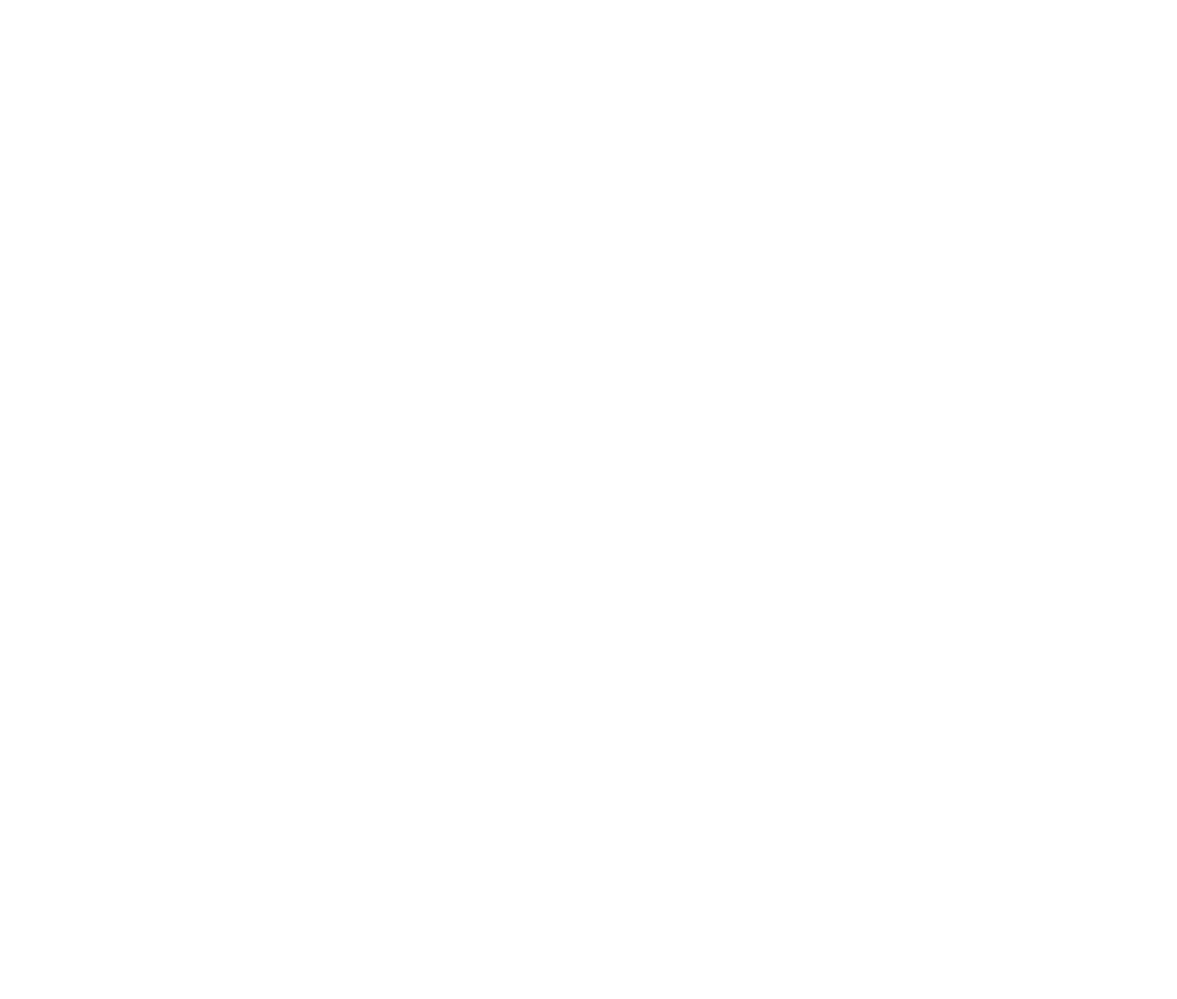
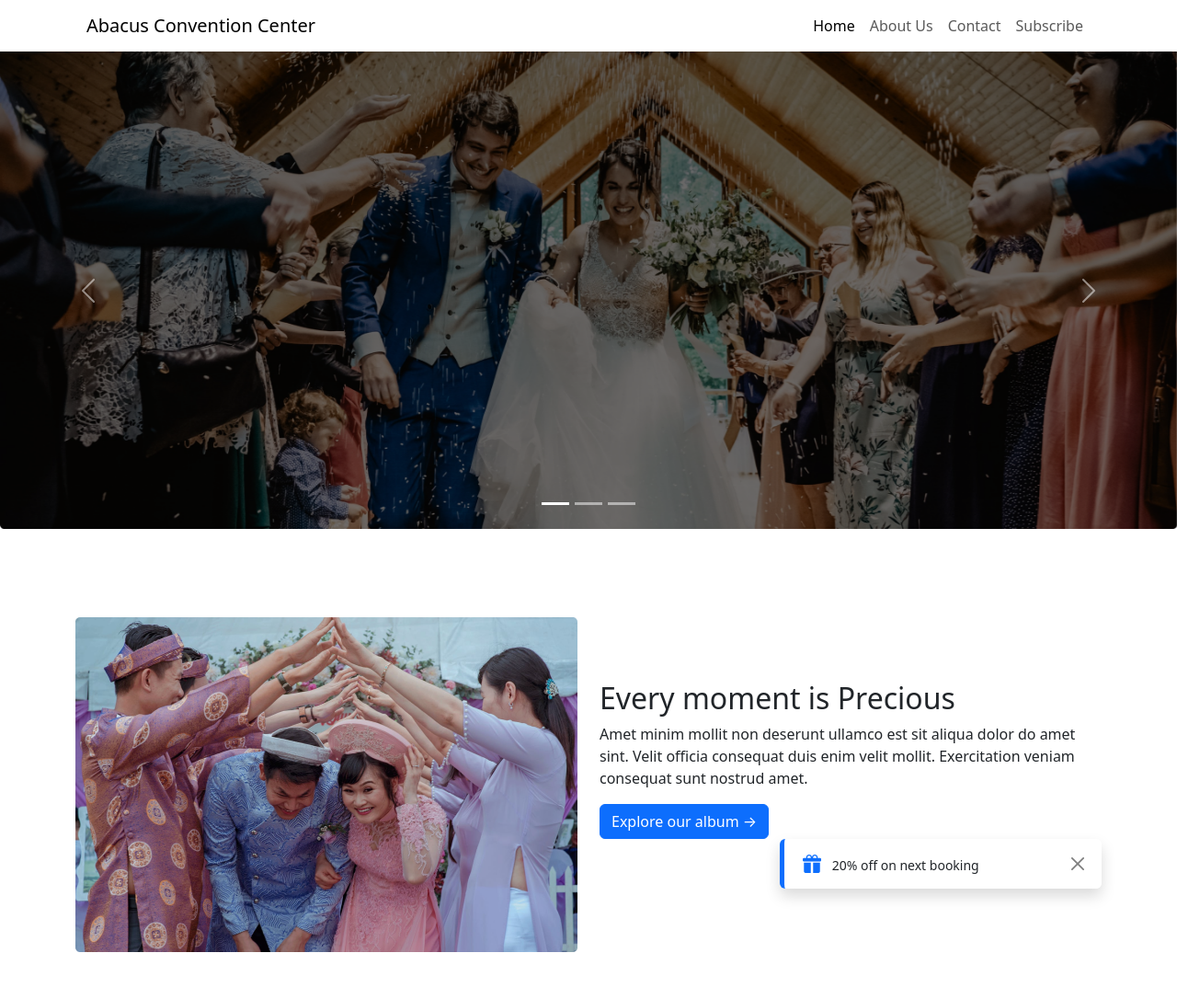
Before and after one commit to sheik-mostafizur/convention-center-phb7, a plain HTML site: page index.html in a window 1280 px wide. Shown: the whole page at 92% size. Before the commit the page ends 800 px from the top, so only its background shows below. Drawn offline with nearby package versions, Linux system fonts and the light colour scheme.

Commit message:
add header section

```diff
--- a/index.html
+++ b/index.html
@@ -4,6 +4,12 @@
     <meta charset="utf-8" />
     <meta name="viewport" content="width=device-width, initial-scale=1" />
     <title>13_5-1 Practice Bootstrap | convention-center-phb7</title>
+
+    <!-- bootstrap 5 icon cdn -->
+    <link
+      rel="stylesheet"
+      href="https://cdn.jsdelivr.net/npm/bootstrap-icons@1.10.3/font/bootstrap-icons.css" />
+
     <link
       href="https://cdn.jsdelivr.net/npm/bootstrap@5.3.0-alpha1/dist/css/bootstrap.min.css"
       rel="stylesheet"
@@ -11,7 +17,140 @@
       crossorigin="anonymous" />
   </head>
   <body>
+    <header>
+      <div class="container">
+        <nav class="navbar navbar-expand-lg">
+          <div class="container-fluid">
+            <a class="navbar-brand" href="#">Abacus Convention Center</a>
+            <button
+              class="navbar-toggler"
+              type="button"
+              data-bs-toggle="collapse"
+              data-bs-target="#navbarSupportedContent"
+              aria-controls="navbarSupportedContent"
+              aria-expanded="false"
+              aria-label="Toggle navigation">
+              <span class="navbar-toggler-icon"></span>
+            </button>
+            <div class="collapse navbar-collapse" id="navbarSupportedContent">
+              <ul class="navbar-nav ms-auto mb-2 mb-lg-0">
+                <li class="nav-item">
+                  <a class="nav-link active" aria-current="page" href="#"
+                    >Home</a
+                  >
+                </li>
+                <li class="nav-item">
+                  <a class="nav-link" href="#">About Us</a>
+                </li>
+                <li class="nav-item">
+                  <a class="nav-link" href="#">Contact</a>
+                </li>
+                <li class="nav-item">
+                  <a class="nav-link" href="#">Subscribe</a>
+                </li>
+              </ul>
+            </div>
+          </div>
+        </nav>
+      </div>
+      <!-- banner -->
+      <div id="carouselExampleIndicators" class="carousel slide">
+        <div class="carousel-indicators">
+          <button
+            type="button"
+            data-bs-target="#carouselExampleIndicators"
+            data-bs-slide-to="0"
+            class="active"
+            aria-current="true"
+            aria-label="Slide 1"></button>
+          <button
+            type="button"
+            data-bs-target="#carouselExampleIndicators"
+            data-bs-slide-to="1"
+            aria-label="Slide 2"></button>
+          <button
+            type="button"
+            data-bs-target="#carouselExampleIndicators"
+            data-bs-slide-to="2"
+            aria-label="Slide 3"></button>
+        </div>
+        <div class="carousel-inner">
+          <div class="carousel-item active">
+            <img
+              src="./assets/images/banner.png"
+              class="d-block w-100"
+              alt="banner" />
+          </div>
+          <div class="carousel-item">
+            <img
+              src="./assets/images/banner.png"
+              class="d-block w-100"
+              alt="banner" />
+          </div>
+          <div class="carousel-item">
+            <img
+              src="./assets/images/banner.png"
+              class="d-block w-100"
+              alt="banner" />
+          </div>
+        </div>
+        <button
+          class="carousel-control-prev"
+          type="button"
+          data-bs-target="#carouselExampleIndicators"
+          data-bs-slide="prev">
+          <span class="carousel-control-prev-icon" aria-hidden="true"></span>
+          <span class="visually-hidden">Previous</span>
+        </button>
+        <button
+          class="carousel-control-next"
+          type="button"
+          data-bs-target="#carouselExampleIndicators"
+          data-bs-slide="next">
+          <span class="carousel-control-next-icon" aria-hidden="true"></span>
+          <span class="visually-hidden">Next</span>
+        </button>
+      </div>
+    </header>
 
+    <main>
+      <section>
+        <div class="container">
+          <div class="row align-items-center my-5 py-md-5">
+            <div class="col-md-6">
+              <img
+                class="img-fluid"
+                src="./assets/images/wedding.png"
+                alt="wedding" />
+            </div>
+            <div class="col-md-6">
+              <h2>Every moment is Precious</h2>
+              <p>
+                Amet minim mollit non deserunt ullamco est sit aliqua dolor do
+                amet sint. Velit officia consequat duis enim velit mollit.
+                Exercitation veniam consequat sunt nostrud amet.
+              </p>
+              <button class="btn btn-primary">Explore our album &#8594;</button>
+
+              <div
+                class="toast fade show ms-auto align-items-center text-bg-white px-2 shadow border border-primary border-5 border-top-0 border-bottom-0 border-end-0"
+                role="alert"
+                aria-live="assertive"
+                aria-atomic="true">
+                <div class="d-flex">
+                  <div class="toast-body"><i class="bi bi-gift-fill lead text-primary me-2"></i> 20% off on next booking</div>
+                  <button
+                    type="button"
+                    class="btn-close me-2 m-auto"
+                    data-bs-dismiss="toast"
+                    aria-label="Close"></button>
+                </div>
+              </div>
+            </div>
+          </div>
+        </div>
+      </section>
+    </main>
 
     <script
       src="https://cdn.jsdelivr.net/npm/bootstrap@5.3.0-alpha1/dist/js/bootstrap.bundle.min.js"
```
Also changed, not shown: 1 other file.
